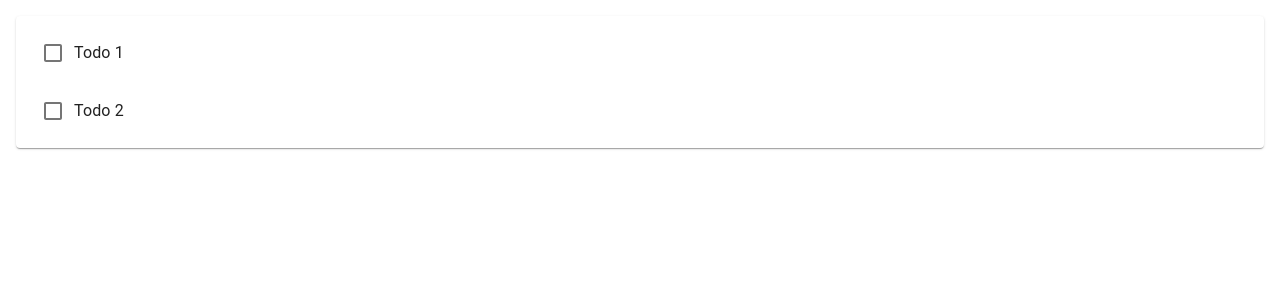
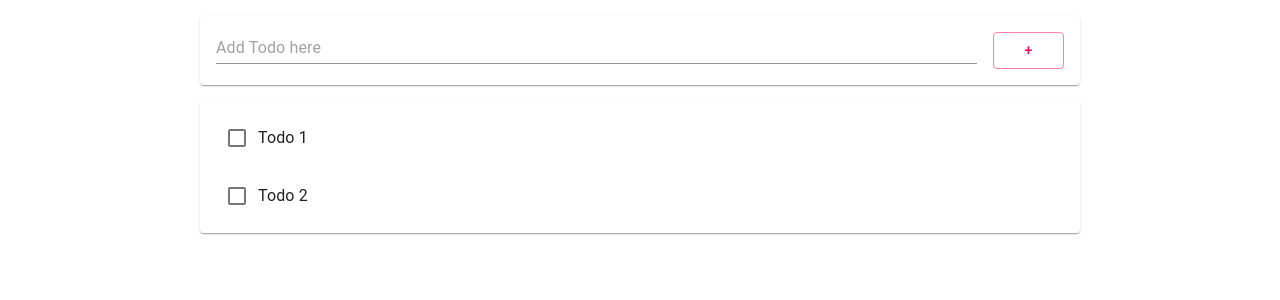
Before and after one commit to capbang93/2023-1-kumoh-eunbian-todo-react-app-1, a React (Create React App) app: page / in a window 1280 px wide. Shown: the top 300 px of the page. Built offline with nearby package versions, Linux system fonts and the light colour scheme.

Commit message:
10. 리액트 이벤트 핸들러로 목록 추가하기

```diff
--- /dev/null
+++ b/src/AddTodo.js
@@ -0,0 +1,51 @@
+import React from "react";
+import { TextField, Paper, Button, Grid } from "@material-ui/core";
+
+class AddTodo extends React.Component {
+    constructor(props){
+        super(props);
+        this.state = {item:{title:""}};
+        this.add=props.add; // props의 함수를 this.add에 연결, props에는 상위 컴포넌트의 함수, 매개변수가 포함되어 있음
+    }
+    onInputChange=(e)=>{
+        const thisItem=this.state.item;
+        thisItem.title = e.target.value;
+        this.setState({item: thisItem});
+    }
+    onButtonClick=()=>{
+        this.add(this.state.item);
+        this.setState({item: ""});  // text 값 추가 후 입력 필드는 초기화
+    }
+    enterKeyEventHandler=(e)=>{
+        if(e.key=="Enter"){
+            this.onButtonClick();
+        }
+    }
+    render(){
+        return (
+           <Paper style={{margin:16, padding:16}}>
+            <Grid container>
+                <Grid xs={11} md ={11} item style={{paddingRight:16}}>
+                    <TextField
+                    placeholder="Add Todo here"
+                    fullWidth
+                    onChange={this.onInputChange}
+                    value={this.state.item.title}
+                    onKeyPress={this.enterKeyEventHandler}
+                    />
+                </Grid>
+                <Grid xs={1} md ={1} item >
+                    <Button
+                    fullWidth
+                    color="secondary"
+                    variant="outlined"
+                    onClick={this.onButtonClick}
+                    >+</Button>
+
+                </Grid>
+            </Grid>
+           </Paper>
+        )
+    }
+}
+export default AddTodo;
--- a/src/App.js
+++ b/src/App.js
@@ -2,7 +2,8 @@
 import ReactDOM from "react-dom";
 import './App.css';
 import Todo from "./Todo";
-import {Paper, List} from "@material-ui/core";
+import {Paper, List, Container} from "@material-ui/core";
+import AddTodo from "./AddTodo";
 
 class App extends React.Component {
     constructor(props){ // 매개변수 props 생성자
@@ -14,6 +15,16 @@
             ]
         }
     }
+
+    // add 함수 -> item 추가 함수
+    add=(item)=>{
+        const thisItems = this.state.items;
+        item.id="ID-"+thisItems.length;  // key를 위한 id 추가
+        item.done=false;
+        thisItems.push(item);
+        this.setState({items: thisItems});
+    }
+
     render(){
         // 자바스크립트가 제공하는 map 함수를 이용해서 배열을 반복해 <Todo /> 컴포넌트를 여러 개 생성
 
@@ -29,7 +40,11 @@
 
         return (
             <div className="App">
-               {todoItems}
+                <Container maxWidth="md">
+                    <AddTodo add={this.add}/>
+                    <div className="TodoList"> {todoItems}</div>
+                </Container>
+
             </div>
         )
     }
```
